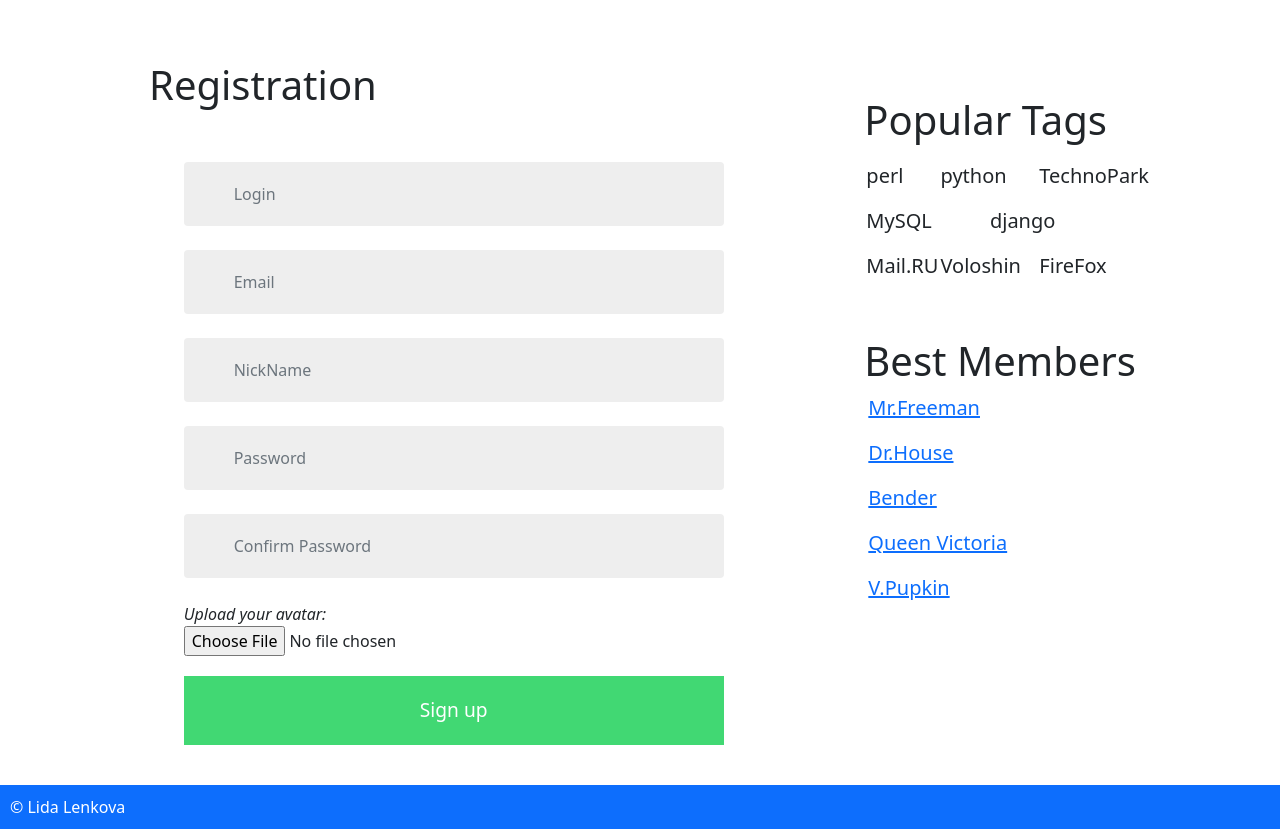
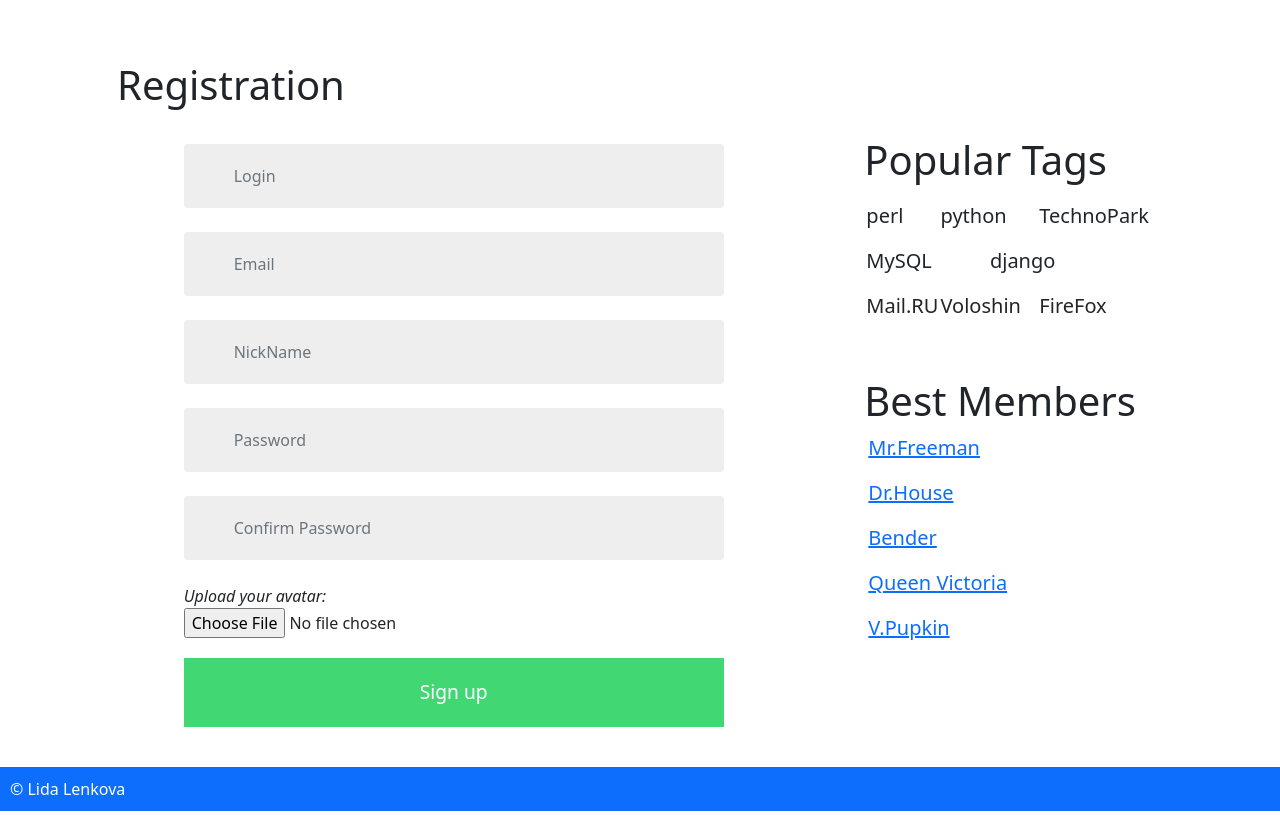
Before and after one commit to lida24/askmeLenkova, a Django app: page /signup/ in a window 1280 px wide. Shown: the part 64-893 px from the top of the page. Run offline with Django 3.2, Linux system fonts and the light colour scheme; some libraries are stand-ins or nearby versions.

Commit message:
added dz2

```diff
--- a/static/css/index.css
+++ b/static/css/index.css
@@ -149,16 +149,12 @@ main>.container {
 }
 
 .head {
-  margin-bottom: 25px;
-  margin-top: 25px;
+  margin-bottom: 35px;
+  margin-top: 5px;
 }
 
 .btn-primary {
   margin-right: 5px;
-}
-
-.t_input {
-  margin: 20px;
 }
 
 .que_form {
--- a/templates/ask.html
+++ b/templates/ask.html
@@ -7,11 +7,9 @@
 {% include "include/navbar_user.html" %}
 {% endblock header %}
 {% block content %}
-<div class="row title">
-  <div class="col-3.5">
+  <div class="col-3.5 head">
     <h1>New Question</h1>
   </div>
-</div>
 <form class="ask_form" id="ask">
   <div class="row row-cols-2 block">
     <div class="col-2">Title</div>
--- a/templates/include/base.html
+++ b/templates/include/base.html
@@ -4,7 +4,7 @@
 
 <head>
   <meta charset="utf-8">
-  <title>Sticky Footer Navbar Template · Bootstrap v5.0</title>
+  <title>AskMeLenkova</title>
   {% block link %}
   {% endblock link %}
   <link href="{% static "css/bootstrap.min.css" %}" rel="stylesheet">
@@ -34,6 +34,8 @@
     <div class="container">
       <div class="row title">
         <div class="row">
+          <div class="row head">
+            </div>
           <div class="col-8 content">
             {% block content %}
             {% endblock content %}
--- a/templates/index.html
+++ b/templates/index.html
@@ -7,7 +7,7 @@
 {% include "include/navbar_user.html" %}
 {% endblock header %}
 {% block content %}
-<div class="row t_input">
+<div class="row head">
   <div class="col-7">
     <h1>New Questions</h1>
   </div>
--- a/templates/login.html
+++ b/templates/login.html
@@ -7,11 +7,9 @@
 {% include "include/navbar_guest.html" %}
 {% endblock header %}
 {% block content %}
-<div class="row head">
-  <div class="col-3">
+  <div class="col-3 head">
     <h1>Log In</h1>
   </div>
-</div>
 <div class="signup">
   <form class="login_form" method="post" name="form" onsubmit="return validated()">
     <input type="text" class="form-control" name="user" placeholder="Login" id="user" />
--- a/templates/question.html
+++ b/templates/question.html
@@ -8,10 +8,8 @@
 {% include "include/navbar_user.html" %}
 {% endblock header %}
 {% block content %}
-<div class="row head">
-  <div class="col-3">
+  <div class="col-3 head">
   </div>
-</div>
 <div class="row question-list">
   <div class="col-2">
     <div class="col"><img src="{% static "img/200.jpg" %}"></div>
--- a/templates/settings.html
+++ b/templates/settings.html
@@ -7,13 +7,9 @@
 {% include "include/navbar_user.html" %}
 {% endblock header %}
 {% block content %}
-<div class="row title">
-  <div class="row head">
-    <div class="col-3">
+    <div class="col-3 head">
       <h1>Settings</h1>
     </div>
-  </div>
-</div>
 <div class="row row-cols-2 block">
   <div class="col-2">Login</div>
   <form action="">
--- a/templates/signup.html
+++ b/templates/signup.html
@@ -7,13 +7,9 @@
 {% include "include/navbar_guest.html" %}
 {% endblock header %}
 {% block content %}
-<div class="row title">
-  <div class="row head">
-    <div class="col-3">
+    <div class="col-3 head">
       <h1>Registration</h1>
     </div>
-  </div>
-</div>
 <div class="signup">
   <form id="register">
     <input type="text" class="form-control" name="login" placeholder="Login" />
--- a/templates/tag.html
+++ b/templates/tag.html
@@ -7,7 +7,7 @@
 {% include "include/navbar_user.html" %}
 {% endblock header %}
 {% block content %}
-<div class="row t_input">
+<div class="row head">
   <div class="col-7">
     <h1>Tag: {{ tag }} </h1>
   </div>
```
